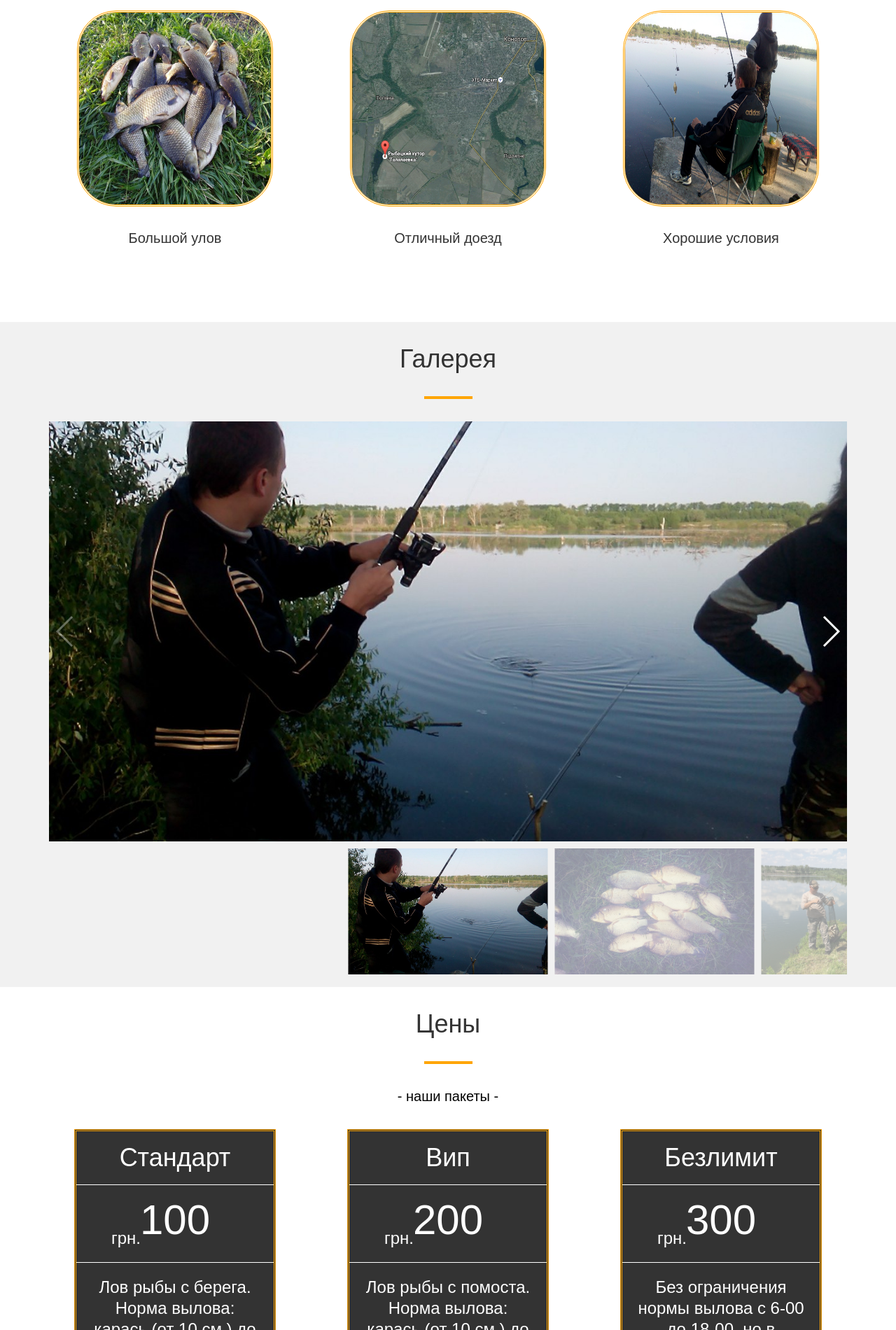
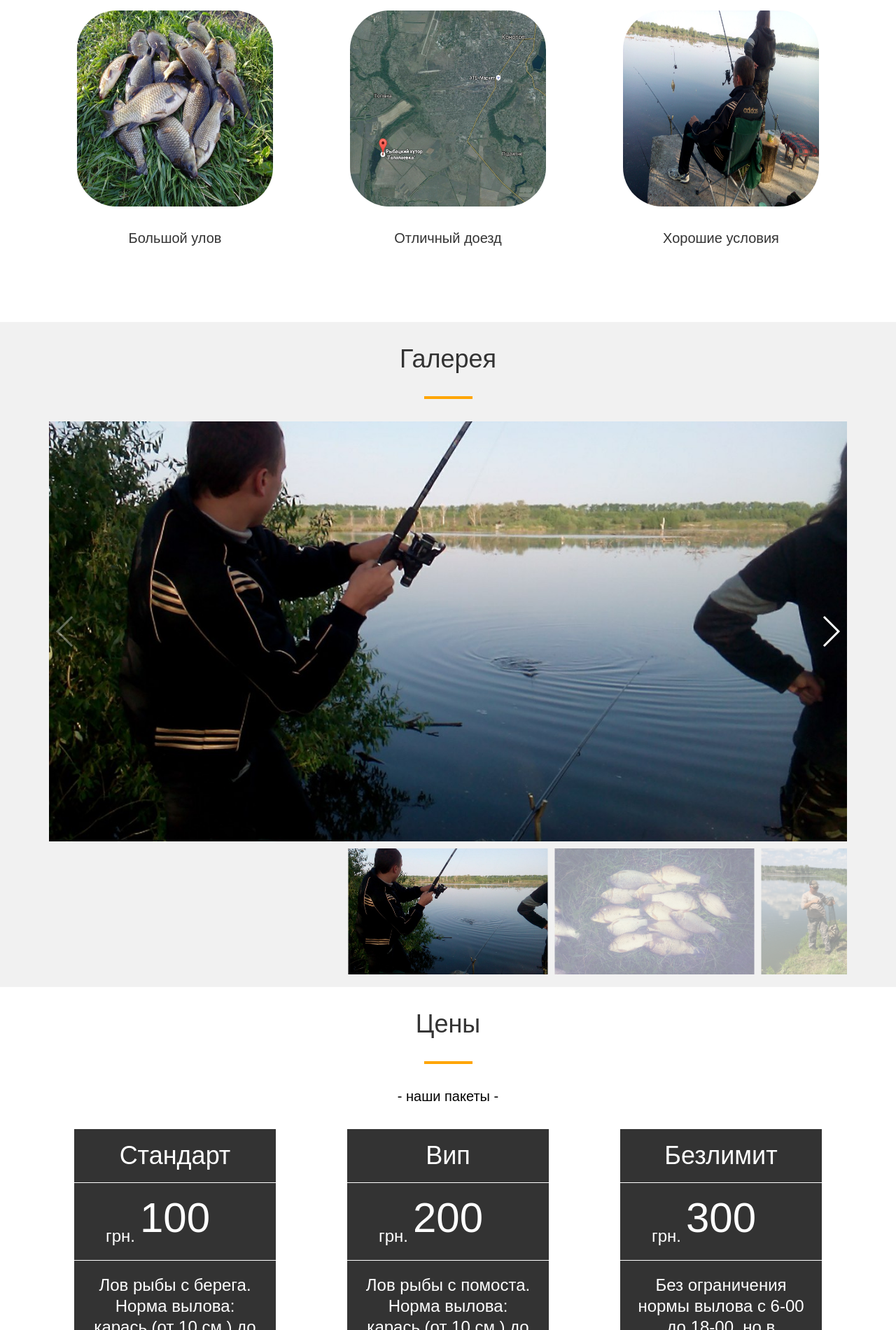
Before and after one commit to TalalaKonotop/fishing_, a website: page src/index.html in a window 1280 px wide. Shown: the part 900-2800 px from the top of the page at 70% size. Drawn offline with Linux system fonts and the light colour scheme; files that its build step writes are made by us from their sources.

Commit message:
14 commit

```diff
--- a/src/index.html
+++ b/src/index.html
@@ -22,6 +22,7 @@
 
 <body>
     <div class="container top ">
+        <div class="container">
         <nav class="navbar navbar-default wow fadeInDown">
             <!-- Brand and toggle get grouped for better mobile display -->
             <div class="navbar-header">
@@ -46,6 +47,7 @@
             <div class="social__in">
                 <a class="wow bounceInDown" href="#"><i class="fa fa-vk fa-2x" aria-hidden="true"></i></a>
                 <a class="wow bounceInDown" href="#"><i class="fa fa-facebook fa-2x" aria-hidden="true"></i></a>
+            </div>
         </div>
         </div>
     </div>
@@ -173,6 +175,7 @@
             </ul>
         </div>
     </div>
+    <div class="container-fluid wow fadeInUp grey">
         <div class="container grey">
             <div class="reviews">
                 <h2>Отзивы</h2>
@@ -193,6 +196,7 @@
                         <div class="image"><img src="images/13.jpg" alt=""></div>
                         <h3>Фамилия Имя</h3>
                         <p>Lorem ipsum dolor sit amet, consectetur adipisicing elit. Beatae, quia?</p>
+                    </div>
                 </div>
             </div>
         </div>
--- a/src/less/_main.less
+++ b/src/less/_main.less
@@ -133,7 +133,7 @@
 				overflow: hidden;
 				height: 280px;
 				width: 280px;
-				border: 3px orange double;
+				//border: 3px orange double;
 
 				border-radius: 20%;
 				margin: 0 auto;
@@ -243,8 +243,9 @@
 			.price__in{
 				margin: 0 auto;
 				width: 80%;
+				height: 435px;
 				background-color: #333;
-				border: 3px orange double;
+				//border: 3px orange double;
 				padding: 20px 0;
 				position: relative;
 					h3{
@@ -266,7 +267,7 @@
 						color: #fff;
 						font-size: 24px;
 						font-family: @font-family_1;
-						left: 50px;
+						left: 45px;
 						line-height: 5px;
 						position: absolute;
 						top: 150px;
@@ -335,7 +336,7 @@
 			overflow: hidden;
 			height: 230px;
 			width: 230px;
-			border: 3px orange double;
+			//border: 3px orange double;
 
 			border-radius: 50%;
 			margin: 0 auto;
@@ -402,6 +403,7 @@ footer{
 .grey{
 	background-color: #f1f1f1;
 	//border-top: 1px #ccc dashed;
+	//border-bottom: 1px #ccc dashed;
 	//box-shadow: 0 0 5px #bfbfbf;
 
 }
```
Also changed, not shown: dist/css/style.min.css, dist/index.html. Lines whose indentation alone changed are shown as unchanged.
